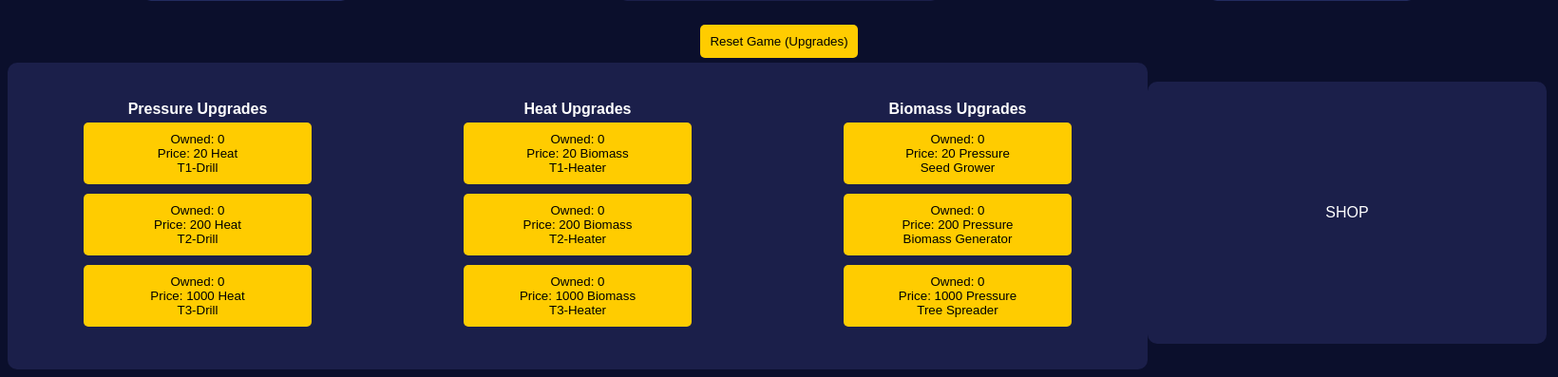
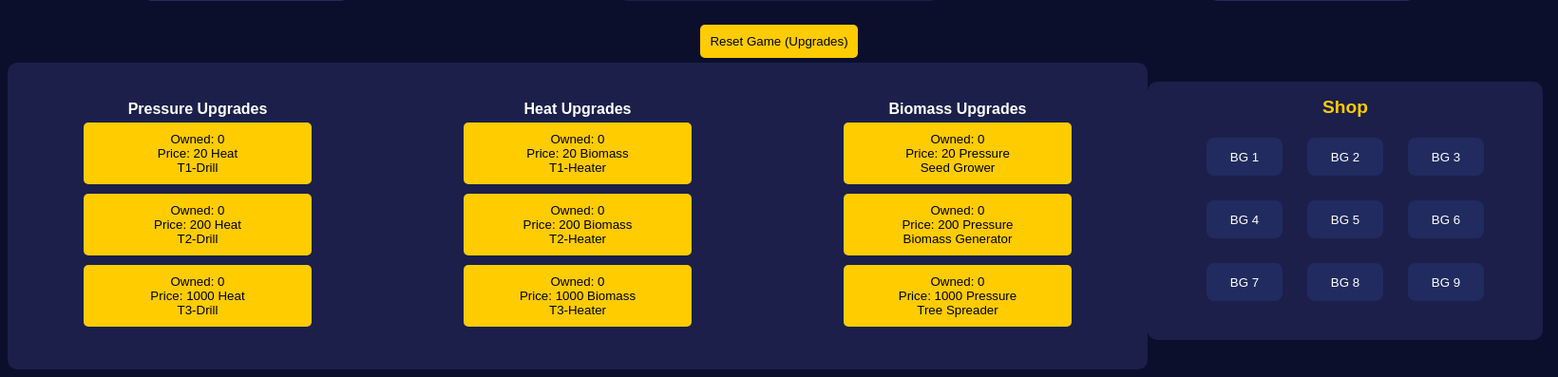
Before and after one commit to Frog1811/PlanetClicker, a PHP site: page / in a window 1640 px wide. Shown: the part 403-800 px from the top of the page at 95% size. Run offline with PHP 8.4, Linux system fonts and the light colour scheme; a stand-in replaces the project's code that opens the database connection.

Commit message:
Start Shop

```diff
--- a/Code/Shop/Shop.php
+++ b/Code/Shop/Shop.php
@@ -1 +1,14 @@
-<div class="shop">SHOP</div>
+<div class="shop">
+    <b>Shop</b>
+    <div class="items">
+        <button class="item">BG 1</button>
+        <button class="item">BG 2</button>
+        <button class="item">BG 3</button>
+        <button class="item">BG 4</button>
+        <button class="item">BG 5</button>
+        <button class="item">BG 6</button>
+        <button class="item">BG 7</button>
+        <button class="item">BG 8</button>
+        <button class="item">BG 9</button>
+    </div>
+</div>
--- a/Code/main.css
+++ b/Code/main.css
@@ -117,13 +117,34 @@ footer {
 .shop {
     background: #1b1f4a;
     border-radius: 10px;
-    max-width: 10vh;
-    min-width: 50vh;
-    max-height: 32vh;
-    min-height: 32vh;
     display: flex;
-    justify-content: center;
+    width: 50vh;
+    height: 30vh;
+    flex-direction: column;
     align-items: center;
     margin-left: auto;
     margin-right: 3vh;
+    padding: 2vh;
 }
+
+.shop b {
+    font-size: 2.4vh;
+    margin-bottom: 2vh;
+    color: #ffcc00;
+}
+
+.items {
+    display: grid;
+    grid-template-columns: repeat(3, 1fr);
+    gap: 2vh;
+}
+
+.item {
+    background: #222b5f;
+    border-radius: 1vh;
+    padding: 1vh;
+    width: 10vh;
+    height: 5vh;
+    text-align: center;
+    color: white;
+}
```
Also changed, not shown: Code/Shop/Background.js (added, +18 -0 lines).
